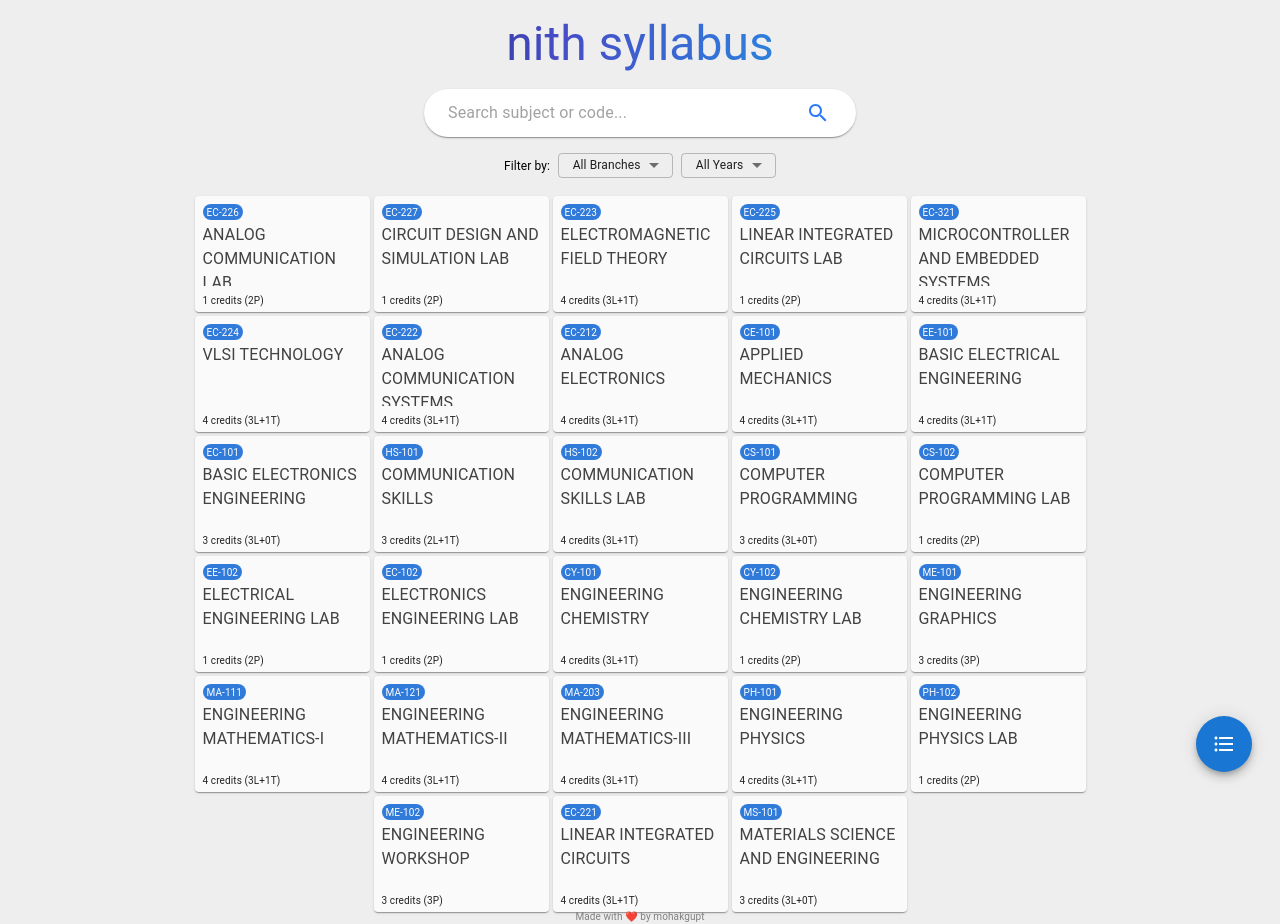
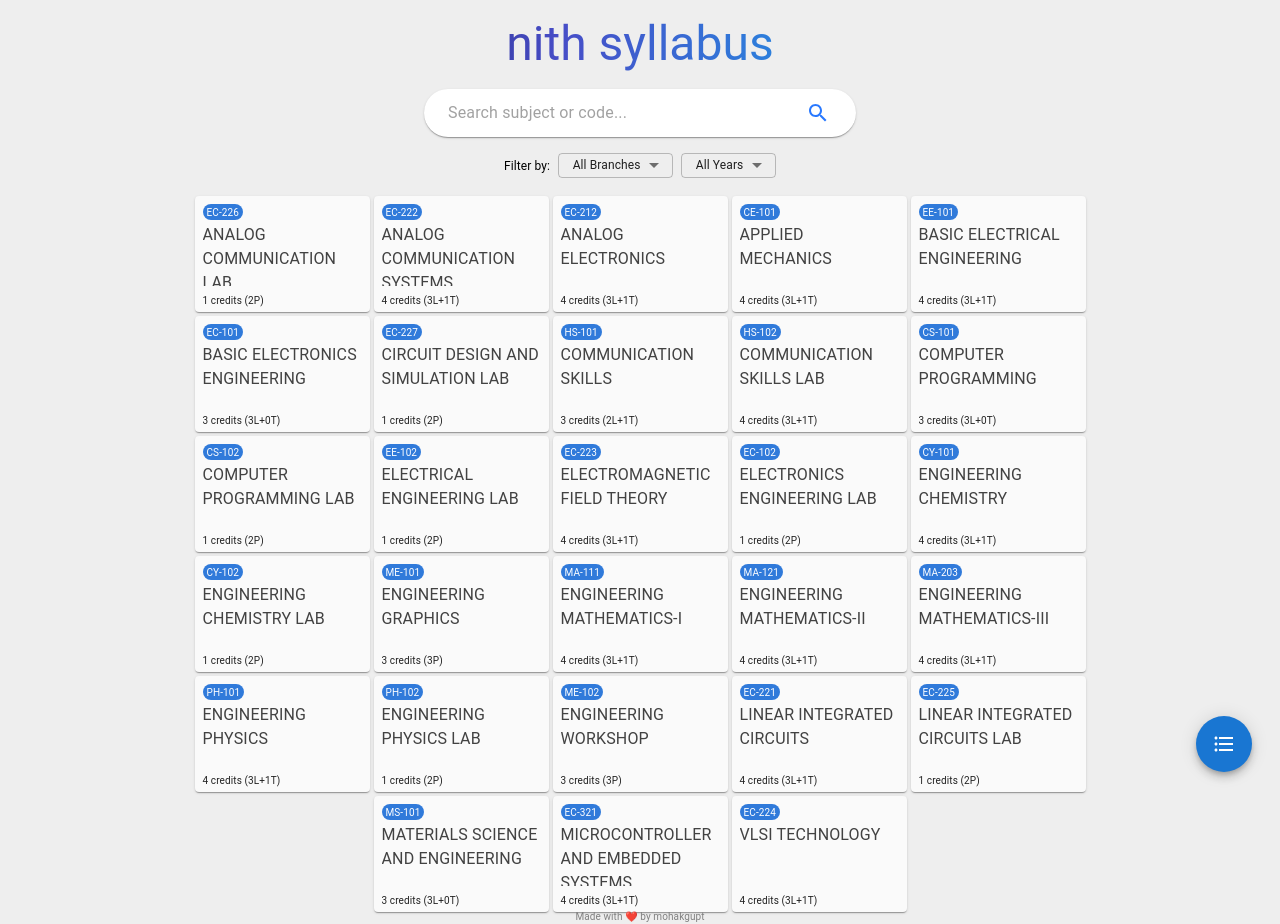
Before and after one commit to mohakgupt/nith-syllabus, a React (Create React App) app: page / in a window 1280 px wide. Built offline with nearby package versions, Linux system fonts and the light colour scheme.

Commit message:
Add files via upload

```diff
--- a/src/components/sub-list.js
+++ b/src/components/sub-list.js
@@ -17,7 +17,7 @@ export default function SubList(props) {
   if(props.year!=='al'){
     searchResults = searchResults.filter((sub)=>{return(sub.code[3] === props.year)})
   }
-  searchResults = searchResults.sort((a,b)=> a.title>b.title?1:-1)
+  searchResults = searchResults.sort((a,b)=> a.title.toLowerCase()>b.title.toLowerCase()?1:-1)
   return (
     <>
     <SearchBox query={props.query} f={event=>{props.setQuery(event.target.value)}}></SearchBox>
```
